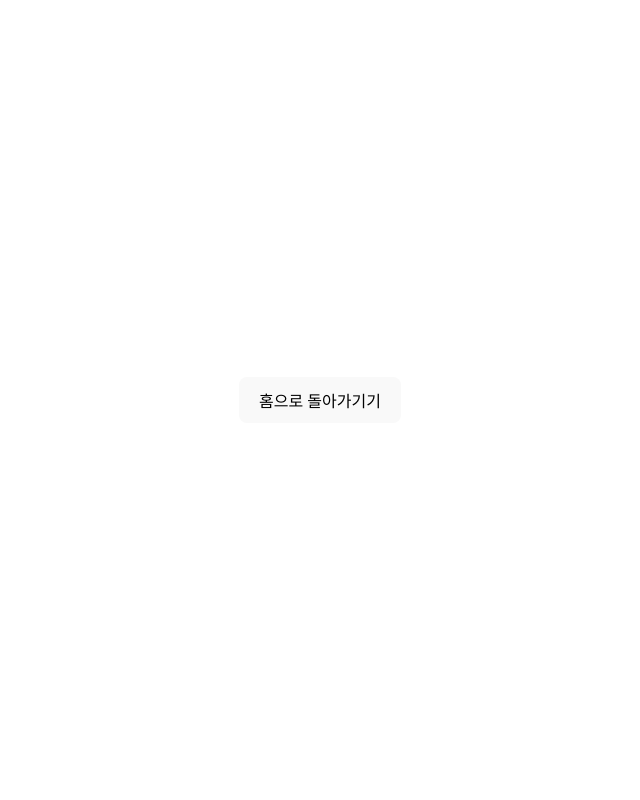
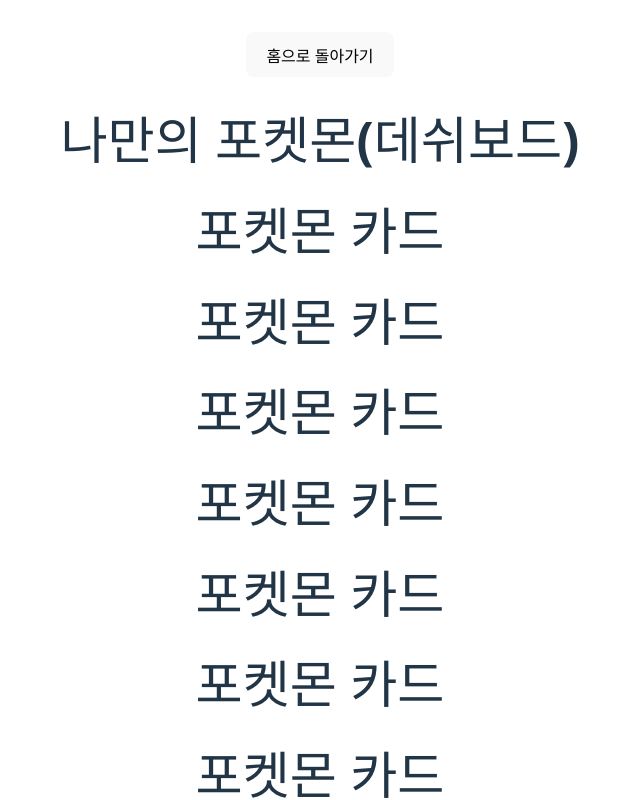
Before and after one commit to Jaeho-Site/ktc-pokemon, a React (Vite) app: page /dex in a window 1280 px wide. Shown: the top 800 px of the page, without its empty margins (320-960 px from the left). Built offline with nearby package versions, Linux system fonts and the light colour scheme.

Commit message:
feat : 컴포넌트 뼈대 작성

```diff
--- /dev/null
+++ b/src/components/Dashboard.jsx
@@ -0,0 +1,9 @@
+const Dashboard = () => {
+    return (
+        <>
+            <h1>나만의 포켓몬(데쉬보드)</h1>
+        </>
+    )
+}
+
+export default Dashboard;
--- /dev/null
+++ b/src/components/PokemonCard.jsx
@@ -0,0 +1,9 @@
+const PokemonCard = () => {
+    return (
+        <>
+            <h1>포켓몬 카드</h1>
+        </>
+    )
+}
+
+export default PokemonCard;
--- /dev/null
+++ b/src/components/PokemonList.jsx
@@ -0,0 +1,14 @@
+import  MOCK_DATA  from "../db/mock";
+import  PokemonCard  from "./PokemonCard";
+
+const PokemonList = () => {
+    return (
+        <>
+            {MOCK_DATA.map((pokemon) => (
+                <PokemonCard key={pokemon.id} pokemon={pokemon} />
+            ))}
+        </>
+    )
+}
+
+export default PokemonList;
--- a/src/pages/Dex.jsx
+++ b/src/pages/Dex.jsx
@@ -1,11 +1,16 @@
 import { useNavigate } from "react-router-dom";
+import  Dashboard  from "../components/Dashboard";
+import  PokemonList  from "../components/PokemonList";
 
 const Dex = () => {
     const navigate = useNavigate();
     return (
         <>
-            <button onClick={() => navigate("/")}>홈으로 돌아가기기</button>
+            <button onClick={() => navigate("/")}>홈으로 돌아가기</button> <br />
+            <Dashboard />
+            <PokemonList />
         </>
+
     )
 };
 
```
